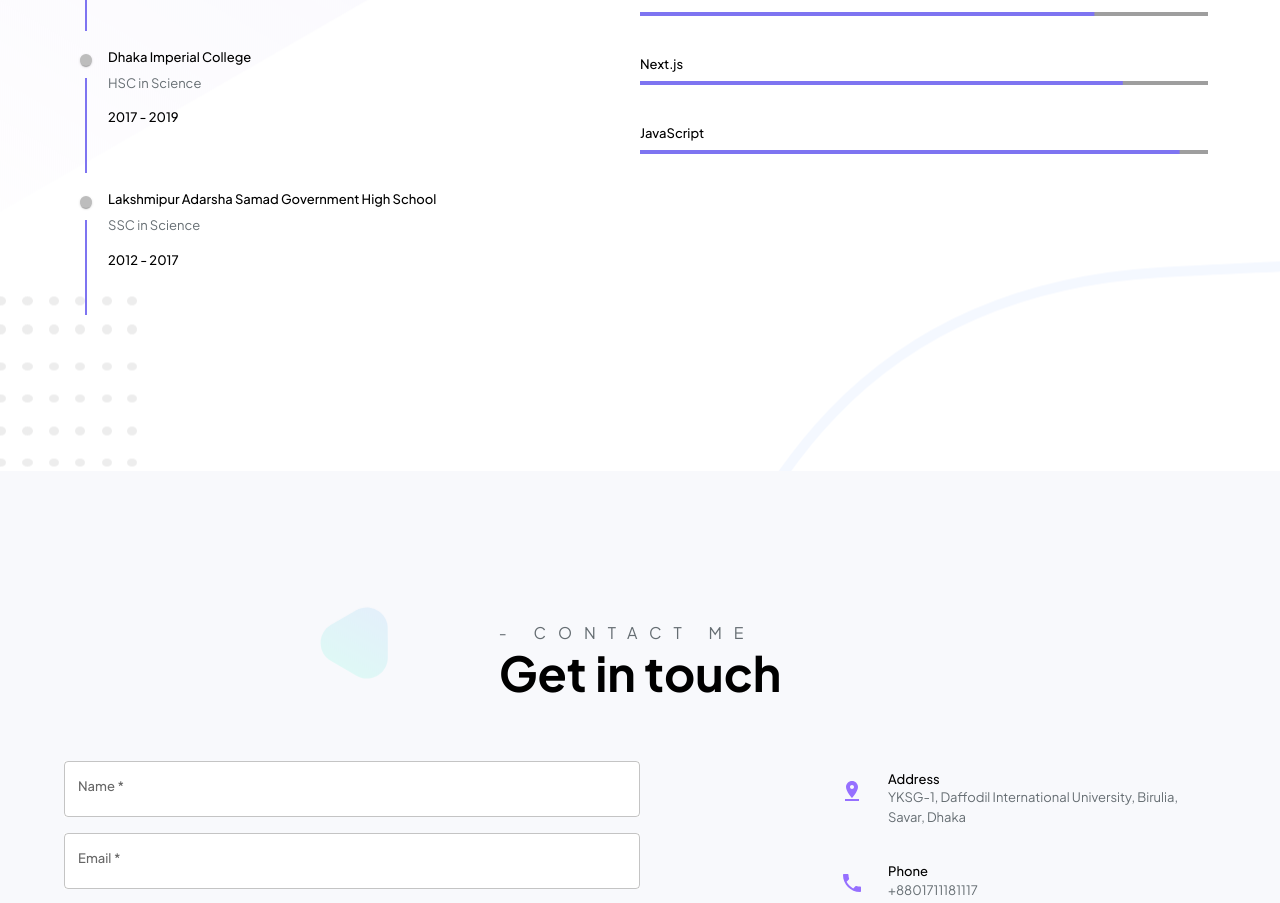
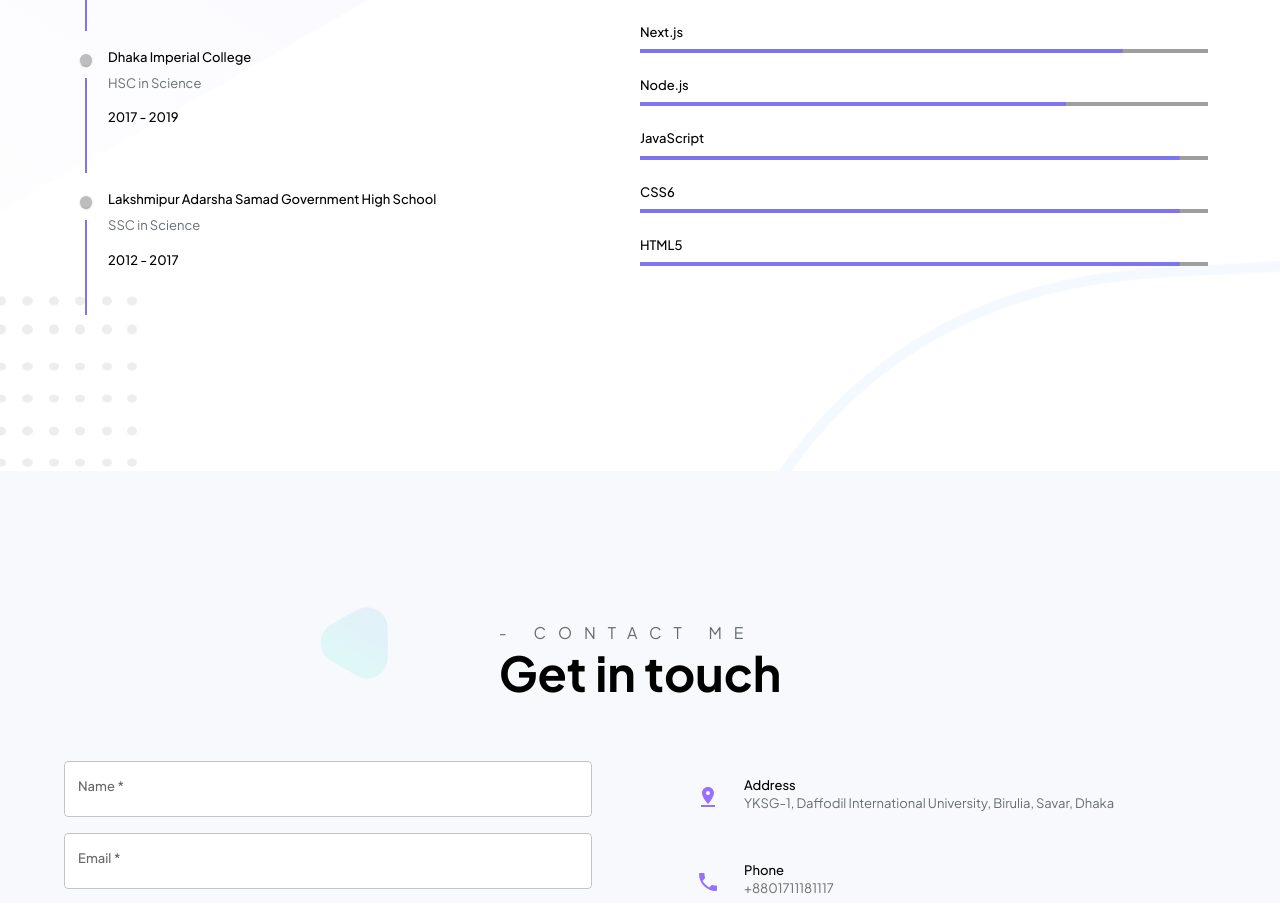
Before and after one commit to hasibulmahi/personal-portfolio, a Next.js app: page / in a window 1280 px wide. Shown: the part 3600-4503 px from the top of the page. Built offline with nearby package versions, Linux system fonts and the light colour scheme.

Commit message:
responsive testimonials, skills and add more skill

```diff
--- a/components/contact/contact.component.js
+++ b/components/contact/contact.component.js
@@ -38,9 +38,8 @@ function Contact(props) {
       />
 
       <Container>
-        <Grid container justifyContent="space-between">
-          <Grid item xs={6}>
-            <Box>
+        <Grid container justify="space-between" spacing={12}>
+          <Grid item md={6} xs={12}>
             <Box>
               <form onSubmit={handleSubmit}>
                 <TextField
@@ -105,15 +104,14 @@ function Contact(props) {
                 </Button>
               </form>
             </Box>
-            </Box>
           </Grid>
-          <Grid item xs={4}>
+          <Grid item md={6} xs={12}>
             {ContactItem &&
               ContactItem.map((item, i) => {
                 return (
                   <Stack
                     sx={{
-                      py: "10px",
+                      py: 2,
                     }}
                     direction="row"
                     key={i}
--- a/components/education/education.component.js
+++ b/components/education/education.component.js
@@ -66,7 +66,7 @@ function Education(props) {
             <Box>
               <Typography
                 sx={{
-                  mb: 5,
+                  mb: 3,
                 }}
                 fontSize={13}
                 lineHeight={2}
@@ -79,7 +79,7 @@ function Education(props) {
             <Stack>
               <Box
                 sx={{
-                  mb: 5,
+                  mb: 3,
                 }}
               >
                 <Typography
@@ -94,7 +94,7 @@ function Education(props) {
               </Box>
               <Box
                 sx={{
-                  mb: 5,
+                  mb: 3,
                 }}
               >
                 <Typography
@@ -109,7 +109,22 @@ function Education(props) {
               </Box>
               <Box
                 sx={{
-                  mb: 5,
+                  mb: 3,
+                }}
+              >
+                <Typography
+                  marginBottom={1}
+                  variant="h5"
+                  fontSize={13}
+                  fontWeight={500}
+                >
+                  Node.js
+                </Typography>
+                <LinearProgressWithLabel value={75} />
+              </Box>
+              <Box
+                sx={{
+                  mb: 3,
                 }}
               >
                 <Typography
@@ -122,6 +137,32 @@ function Education(props) {
                 </Typography>
                 <LinearProgressWithLabel value={95} />
               </Box>
+              <Box
+                sx={{
+                  mb: 3,
+                }}
+              >
+                <Typography
+                  marginBottom={1}
+                  variant="h5"
+                  fontSize={13}
+                  fontWeight={500}
+                >
+                  CSS6
+                </Typography>
+                <LinearProgressWithLabel value={95} />
+              </Box>
+              <Box>
+                <Typography
+                  marginBottom={1}
+                  variant="h5"
+                  fontSize={13}
+                  fontWeight={500}
+                >
+                  HTML5
+                </Typography>
+                <LinearProgressWithLabel value={95} />
+              </Box>
             </Stack>
           </Grid>
         </Grid>
--- a/components/testimonials/testimonial.component.js
+++ b/components/testimonials/testimonial.component.js
@@ -36,7 +36,7 @@ function Testimonial(props) {
           {ClientReview &&
             ClientReview.map((item, i) => {
               return (
-                <Grid item xs={4} key={i}>
+                <Grid item md={4} xs={12} key={i}>
                   <Card>
                     <CardMedia
                       component="img"
```
Lines whose indentation alone changed are shown as unchanged.
